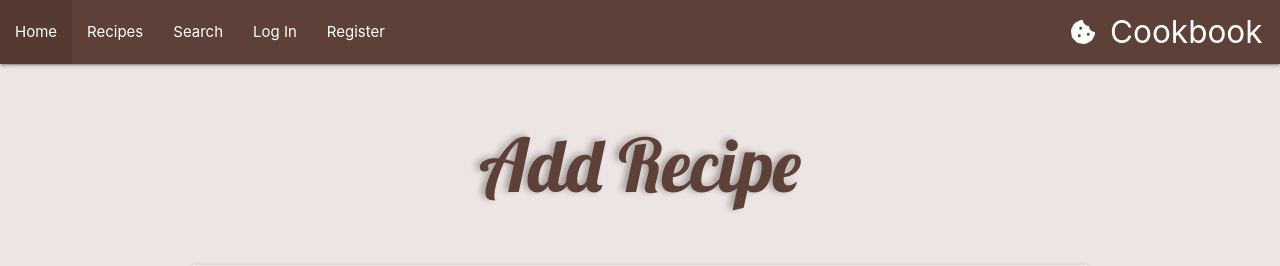
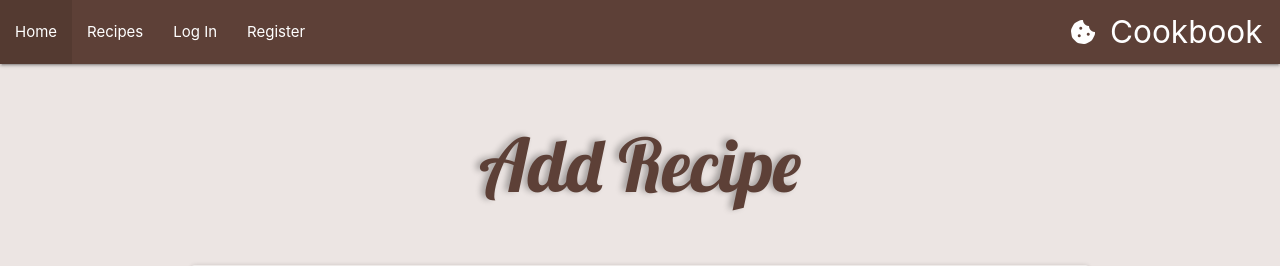
Before and after one commit to KlaudiaMatysiak/Cookbook, a Flask app: page /add_recipe in a window 1280 px wide. Shown: the top 266 px of the page. Run offline with Flask 2, Linux system fonts and the light colour scheme; some libraries are stand-ins or nearby versions.

Commit message:
Delete search link

```diff
--- a/templates/base.html
+++ b/templates/base.html
@@ -26,7 +26,6 @@
                 <ul class="left hide-on-med-and-down">
                     <li><a href="{{ url_for('home') }}">Home</a></li>
                     <li><a href="{{ url_for('get_recipes') }}">Recipes</a></li>
-                    <li><a href="#">Search</a></li>
                     {% if session.user %}
                         <li data-target="dropdown2" class="dropdown-trigger user"><strong>{{ session.user }}</strong></li>
                         <ul class="dropdown-content brown" id="dropdown2">
@@ -44,7 +43,6 @@
         <ul class="dropdown-content" id="dropdown1">
             <li><a href="{{ url_for('home') }}" class="brown-text">Home</a></li>
             <li><a href="{{ url_for('get_recipes') }}" class="brown-text">Recipes</a></li>
-            <li><a href="#" class="brown-text">Search</a></li>
             {% if session.user %}
                 <li><a href="{{ url_for('add_recipe') }}" class="brown-text">Add recipe</a></li>
                 <li><a href="{{ url_for('logout') }}" class="brown-text">Log Out</a></li>
```
